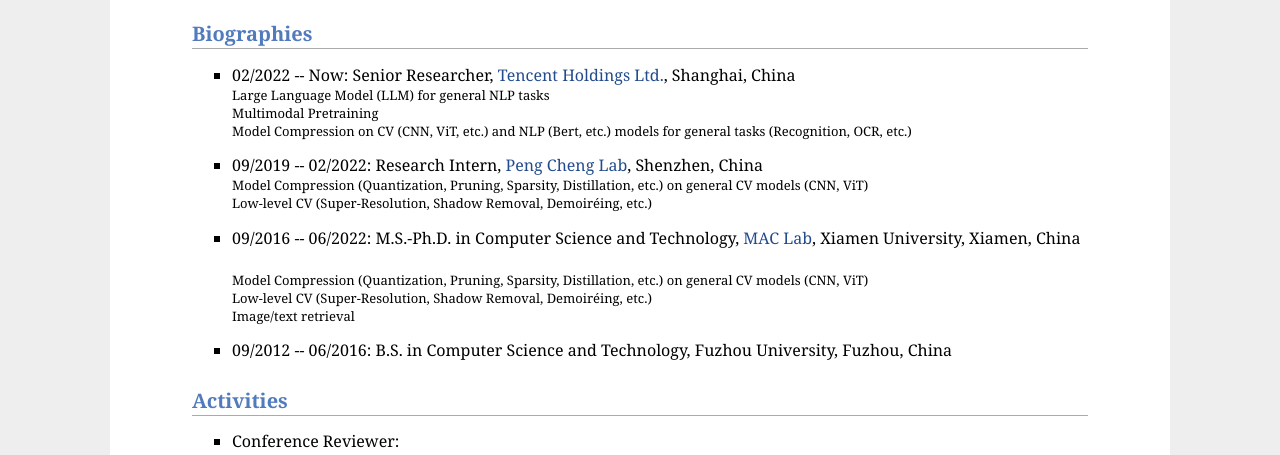
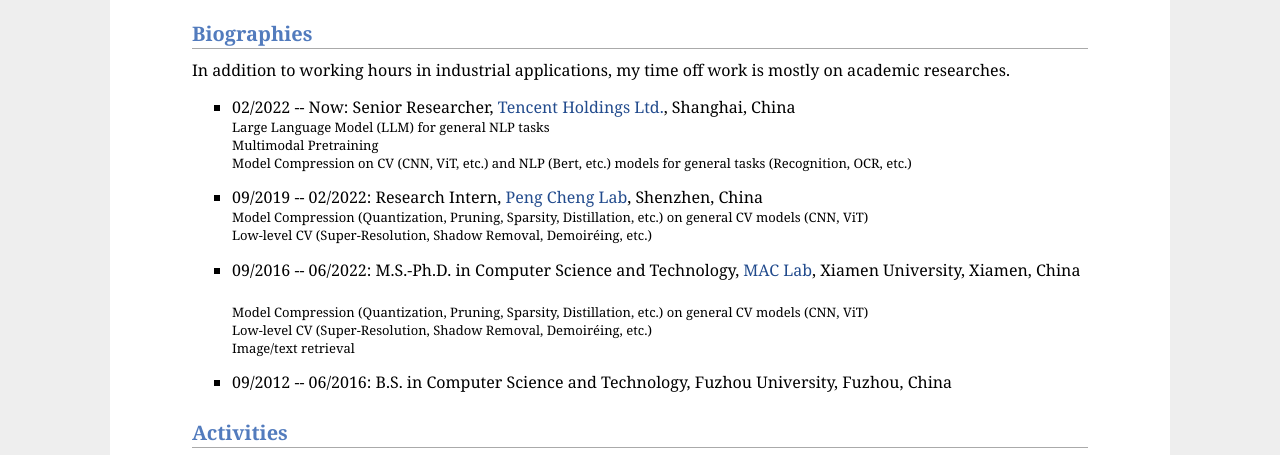
Before and after one commit to lmbxmu/lmbxmu.github.io, a plain HTML site: page index.html in a window 1280 px wide. Shown: the part 317-772 px from the top of the page. Drawn offline with Linux system fonts and the light colour scheme.

Commit message:
update biography

```diff
--- a/index.html
+++ b/index.html
@@ -39,6 +39,8 @@
 
 
 <h2>Biographies<a name="biography"></a></h2>
+
+In addition to working hours in industrial applications, my time off work is mostly on academic researches.
 
 <ul>
   <li> 02/2022 -- Now: Senior Researcher, <a href="https://www.tencent.com/en-us/"  target="_blank">Tencent Holdings Ltd.</a>, Shanghai, China
```
